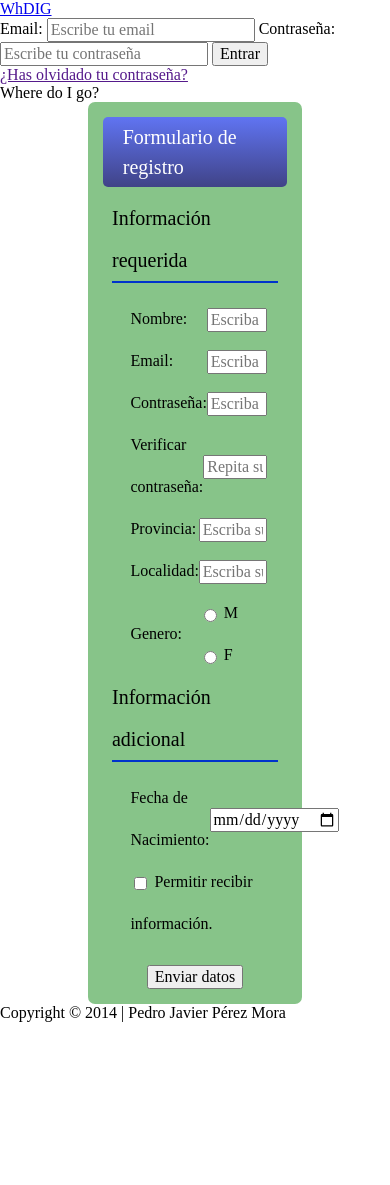
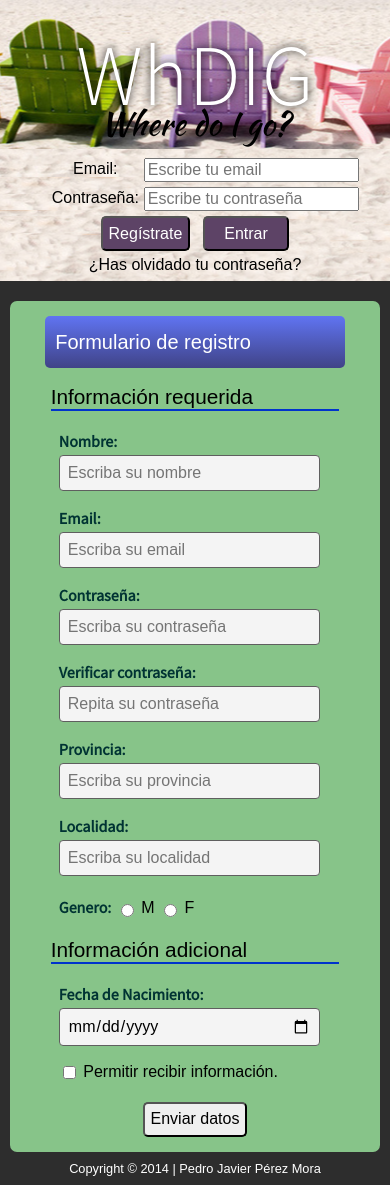
Before and after one commit to PedroJavierPerez/PFC-WhDIG, a PHP site: page /PFC-WhDIG/UsuarioNoRegistrado/registrarse in a window 390 px wide. Before the commit the page ends 1022 px from the top, so only its background shows below. Run offline with PHP 8.4, Linux system fonts and the light colour scheme; data that the repository does not hold is empty.

Commit message:
REGISTRARSE responsive design

```diff
--- a/WhDIG/Public/css/nuevo.css
+++ b/WhDIG/Public/css/estilos.css
@@ -30,6 +30,7 @@ header{
     background: -ms-linear-gradient(top,  #ffffff 0%,#e4e0e0 100%); /* IE10+ */
     background: linear-gradient(to bottom,  #ffffff 0%,#e4e0e0 100%); /* W3C */
     filter: progid:DXImageTransform.Microsoft.gradient( startColorstr='#ffffff', endColorstr='#e4e0e0',GradientType=0 ); /* IE6-9 */
+    background: #2d2d2d;
     background: url("../images/eee4.png") no-repeat center;
 }
 
@@ -62,7 +63,7 @@ header{
 
     font-family: sourcesans-light;
     font-size: 5.4em;
-    color:#000;
+    color:#fff;
     text-shadow: 0px 0px 10px rgba(0,0,0,1);
         -moz-text-shadow: 0px 0px 10px rgba(0,0,0,1);
         -webkit-text-shadow: 0px 0px 10px rgba(0,0,0,1);
@@ -176,6 +177,7 @@ a{
      -webkit-border-radius: 5px;
    /*font-family:sourcesans-light;*/
    color: #000;
+   cursor:pointer;
 
 }
 
@@ -410,10 +412,6 @@ aside#asideSuscribir #sectionEliminarSuscribir{
         margin-top: 20px;
     }
 
-
-
-
-
    #subheader #divIdentificarse{
         max-width: 751px;;
         width: 100%;
@@ -448,6 +446,8 @@ aside#asideSuscribir #sectionEliminarSuscribir{
     #Registrarse{
         min-width: 380px;
         margin-top: 0px;
+        margin-bottom: 2px;
+
 
     }
 
--- a/WhDIG/Public/css/registrarse.css
+++ b/WhDIG/Public/css/registrarse.css
@@ -10,23 +10,25 @@ and open the template in the editor.
 @import url("reset.css");
 @import url("fuentes.css");
 
-/*#identificarse{
-
-    margin-top: 20px;
-
-}*/
+*{
+  -webkit-box-sizing: border-box;
+  -moz-box-sizing: border-box;
+  box-sizing: border-box;
+}
 
 #tituloRegistro{
 
-    margin-bottom: 10px;
-    line-height: 30px;
+    margin-bottom: 0.63em;
+    line-height: 2em;
+    width: 110%;
+    margin-left: -5%;
 
 
     }
 
 #tituloRegistro{
 
-    font-size: 20px;
+    font-size: 1.25em;
 
     background: rgb(96,116,242); /* Old browsers */
     background: -moz-linear-gradient(top,  rgba(96,116,242,1) 0%, rgba(64,67,135,1) 100%); /* FF3.6+ */
@@ -37,75 +39,70 @@ and open the template in the editor.
     background: linear-gradient(to bottom,  rgba(96,116,242,1) 0%,rgba(64,67,135,1) 100%); /* W3C */
     filter: progid:DXImageTransform.Microsoft.gradient( startColorstr='#6074f2', endColorstr='#404387',GradientType=0 ); /* IE6-9 */
 
-    padding: 5px;
+    padding: 0.32em;
     color: #fff;
-    padding-left: 20px;
+    padding-left: 1.25em;
     border-radius: 5px;
         -moz-border-radius: 5px;
         -webkit-border-radius: 5px;
 }
 
 #articleFormulario{
-
-
     width: 55%;
+    max-width: 540px;
     margin: auto;
-
-}
-
-#articleFormulario label{
-    color:#000;
-}
-
-form #tabla2{
-    width: 100%
-    /*line-height: 42px;*/
-}
-form #tabla3{
-    width: 100%
-    /*line-height: 42px;*/
-}
-form #tabla4{
-    width: 100%
-    /*line-height: 42px;*/
-}
-
-form .fila{
-    width: 25%
-}
-form #tdVerificar{
-    width: 42%
-}
-
-#articleFormulario form{
-    line-height: 42px;
-    padding: 15px;
-
-}
-#articleFormulario form .tablas{
-    width: 70%;
-    margin: auto;
-}
-
-#articleFormulario .inp{
-    width: 99%;
-}
-
-#articleFormulario{
     border-radius: 7px;
         -moz-border-radius: 7px;
         -webkit-border-radius: 7px;
     background: #87C489;
+}
 
+#articleFormulario form{
+    padding: 15px;
+}
+
+#articleFormulario #divForm{
+    width: 80%;
+    margin: auto;
 }
 
 #articleFormulario form .pInformacion{
 
-   width: 90%;
-   margin: auto;
-   font-size: 20px;
+   width: 106%;
+   margin-left:-3% ;
+   font-size: 1.3em;
    border-bottom: solid 2px #0033cc;
-   margin-bottom: 15px;
+   margin-bottom: 0.96em;
+   margin-top: 0.8em;
+}
+
+
+
+#articleFormulario label{
+    cursor:pointer;
+    margin:4px 0;
+    color:#003333;
+    display:block;
+    font-weight:600;
+    font-family: sourcesans;
+}
+
+#articleFormulario #labelGenero{
+    display:inline-block;
+    /*vertical-align: top;*/
+}
+
+input.inp {
+    display:block;
+    width:96%;
+    border-radius:4px;
+    -webkit-border-radius:4px;
+    -moz-border-radius:4px;
+    background-color:#f4f4f4;
+    color:#000;
+    border:1px solid #5f5f5f;
+    padding:8px;
+    margin-bottom:17px;
 }
 
 form #btnEnviarDatos{
@@ -113,3 +110,39 @@ form #btnEnviarDatos{
     margin: auto;
     margin-top: 20px;
 }
+
+
+@media screen and (max-width: 768px) {
+
+    #articleFormulario{
+        width: 100%;
+    }
+
+
+
+}
+
+@media screen and (max-width: 480px){
+
+    #tituloRegistro{
+
+      padding-left: 0.5em;
+    }
+
+}
+
+@media screen and (max-width: 317px) {
+
+    #articleFormulario #divForm{
+        width: 98%;
+    }
+
+    #tituloRegistro{
+
+      font-size: 1.1em;
+    }
+
+    #articleFormulario form .pInformacion{
+      font-size: 1.2em;
+    }
+}
--- a/WhDIG/Vistas/UsuarioNoRegistrado/Index.php
+++ b/WhDIG/Vistas/UsuarioNoRegistrado/Index.php
@@ -12,7 +12,7 @@ require_once './Entidades/EntidadEvento.php';
         <meta name="keywords" content="evento,ocio,bar,deporte,pub">
         <meta name="viewport" content="width=device-width, initial-scale=1.0">
         <title>WhDIG</title>
-        <link rel="stylesheet" type="text/css" href="<?php echo URL; ?>Public/css/nuevo.css">
+        <link rel="stylesheet" type="text/css" href="<?php echo URL; ?>Public/css/estilos.css">
         <script type="text/javascript" src="<?php echo URL; ?>Public/js/jquery-1.11.1.js"></script>
 
         <script src="<?php echo URL; ?>Vistas/UsuarioNoRegistrado/js/index.js"></script>
--- a/WhDIG/Vistas/UsuarioNoRegistrado/js/index.js
+++ b/WhDIG/Vistas/UsuarioNoRegistrado/js/index.js
@@ -76,6 +76,11 @@ $(document).ready(function(){
     });
 
     $("#btnRegistrarse").click(function(){
+
+      location.href= URL_BASE+"UsuarioNoRegistrado/registrarse/";
+    });
+
+    $("#btnRegistrarseForm").click(function(){
 
       location.href= URL_BASE+"UsuarioNoRegistrado/registrarse/";
     });
--- a/WhDIG/Vistas/UsuarioNoRegistrado/registrarse.php
+++ b/WhDIG/Vistas/UsuarioNoRegistrado/registrarse.php
@@ -16,27 +16,33 @@
     <body>
         <header>
             <div id="subheader">
-                <div id="logo"><p><a href="<?php echo URL; ?>UsuarioNoRegistrado">WhDIG</a></p></div>
-                     <div id="identificarse">
+                <div id="logoCompleto">
+                    <div id="logo"><p><a href="<?php echo URL; ?>UsuarioNoRegistrado"><p>WhDIG</p></a></p></div>
+                    <div id="logo2"><h2>Where do I go?</h2></div>
+                </div>
+
+                <div id="divIdentificarse">
+                  <div id="identificarse">
                     <div id="formulario">
                     <form id="formAutentificar">
-                        <label for ="email">Email:</label>
-                        <input type="email" id="email" placeholder="Escribe tu email" required>
-                        <label for ="contrasena">Contraseña:</label>
-                        <input type="password" id="contrasena" placeholder="Escribe tu contraseña" required>
+                       <div id="labelAutenti"> <label for ="email">Email:</label>
+                        <label for ="contrasena">Contraseña:</label></div>
+                        <div id="inputAutenti"><input type="email" id="email" placeholder="Escribe tu email" required>
+                            <input type="password" id="contrasena" placeholder="Escribe tu contraseña" required></div>
+                            <input class="botones" id="btnRegistrarseForm" type="button" value="Regístrate">
                         <input class="botones" type="submit" value="Entrar" id="btnEntrar">
 
 
                     </form>
-                    <div id="olvidarContraseña">
+                    <div id="olvidarContrasena">
                     <p><a href="">¿Has olvidado tu contraseña?</a></p>
                     </div>
                     </div>
                 </div>
 
-                <div id="logo2"><h2>Where do I go?</h2></div>
-
+                <div id="Registrarse"> <input class="botones" id="btnRegistrarse" type="button" value="Regístrate"></div>
             </div>
+       </div>
 
         </header>
 
@@ -49,40 +55,36 @@
 
                     <article id="articleFormulario">
                         <form id="formRegistro">
-
+                            <div id="divForm">
                           <p id="tituloRegistro">Formulario de registro</p>
 
                         <p class="pInformacion">Información requerida</p>
 
-                        <div class="tablas">
-                        <table id="tabla2">
+
+                          <label for ="nombre">Nombre:</label>
+
+                             <input class="inp" type="text" id="nombre" placeholder="Escriba su nombre" required>
 
 
-                            <tr>
-                                <td class="fila"> <label for ="nombre">Nombre:</label></td>
-                                <td><input class="inp" type="text" id="nombre" placeholder="Escriba su nombre" required></td>
-                            </tr>
+                                <label for ="Remail">Email:</label>
 
-                            <tr>
-                                <td class="fila"><label for ="Remail">Email:</label></td>
-                                <td><input class="inp" type="email" id="Remail" placeholder="Escriba su email" required></td>
-                            </tr>
-                        <tr>
-                        <td class="fila"><label for ="Rcontrasena">Contraseña:</label></td>
-                        <td><input class="inp" type="password" id="Rcontrasena" placeholder="Escriba su contraseña" required></td>
-                        </tr>
-                        </table>
-                        <table id="tabla3">
-                       <tr>
-                           <td id="tdVerificar"><label for ="verificarContrasena">Verificar contraseña:</label></td>
-                           <td><input class="inp" type="password" id="verificarContrasena" placeholder="Repita su contraseña" required></td>
-                       </tr>
-                        </table>
-                         <table id="tabla4">
+                                <input class="inp" type="email" id="Remail" placeholder="Escriba su email" required>
 
-                               <tr>
-                        <td class="fila"><label for ="provincia">Provincia:</label></td>
-                        <td><input class="inp" list="provincia" name="prov" placeholder="Escriba su provincia" required></td>
+
+                        <label for ="Rcontrasena">Contraseña:</label>
+
+                        <input class="inp" type="password" id="Rcontrasena" placeholder="Escriba su contraseña" required>
+
+
+                           <label for ="verificarContrasena">Verificar contraseña:</label>
+
+                           <input class="inp" type="password" id="verificarContrasena" placeholder="Repita su contraseña" required>
+
+
+
+                             <label for ="provincia">Provincia:</label>
+
+                        <input class="inp" list="provincia" name="prov" placeholder="Escriba su provincia" required>
 
                             <datalist id="provincia" >
 
@@ -95,11 +97,11 @@
 
 
                             </datalist>
-                        </tr>
 
-                            <tr>
-                        <td class="fila"><label for ="localidad">Localidad:</label></td>
-                        <td><input class="inp" list="localidad" name="loc" id= "loc" placeholder="Escriba su localidad" required></td>
+
+                        <label for ="localidad">Localidad:</label>
+
+                        <input class="inp" list="localidad" name="loc" id= "loc" placeholder="Escriba su localidad" required>
 
                             <datalist id="localidad" >
 
@@ -112,30 +114,28 @@
 
 
                             </datalist>
-                            </tr>
 
 
-                       <tr>
-                        <td class="fila"><label for ="genero">Genero:</label></td>
-                        <td><input type="radio" name="genero" value="M" required/> M
-                        <input type="radio" name="genero" value="F" required/> F </td>
-                        </tr>
-                        </table>
-                        </div>
+                        <label for ="genero" id="labelGenero">Genero:</label>
+
+                        <input type="radio" name="genero" value="M" required/> M
+                        <input type="radio" name="genero" value="F" required/> F
+
+
+
                         <p class="pInformacion">Información adicional</p>
-                        <div class="tablas">
-                       <table id="tabla6">
-                        <tr>
-                        <td><label for ="fecha">Fecha de Nacimiento:</label></td>
-                        <td><input type="date" id="fecha"></td>
-                        </tr>
-                       </table>
-                        <div id="divInformacion">
+
+
+                        <label for ="fecha">Fecha de Nacimiento:</label>
+
+                        <input  class="inp" type="date" id="fecha">
+
                         <label for ="informacion"></label>
+
                         <input type="checkbox" id="informacion" name="informacion" value="1"/> Permitir recibir información.
-                        </div>
+
                         <input  class="botones" type="submit" value="Enviar datos" id="btnEnviarDatos">
-                        </div>
+                            </div>
                     </form>
                     </article>
                 </section>
```
